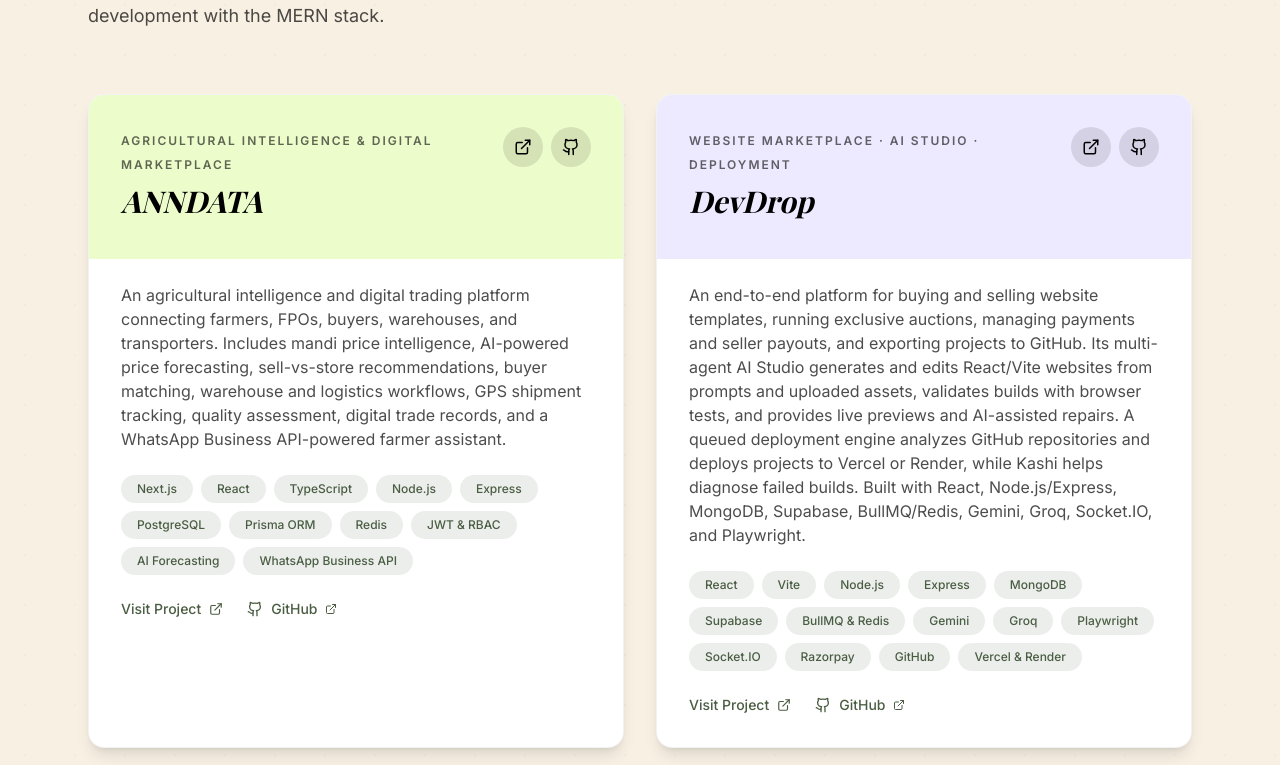
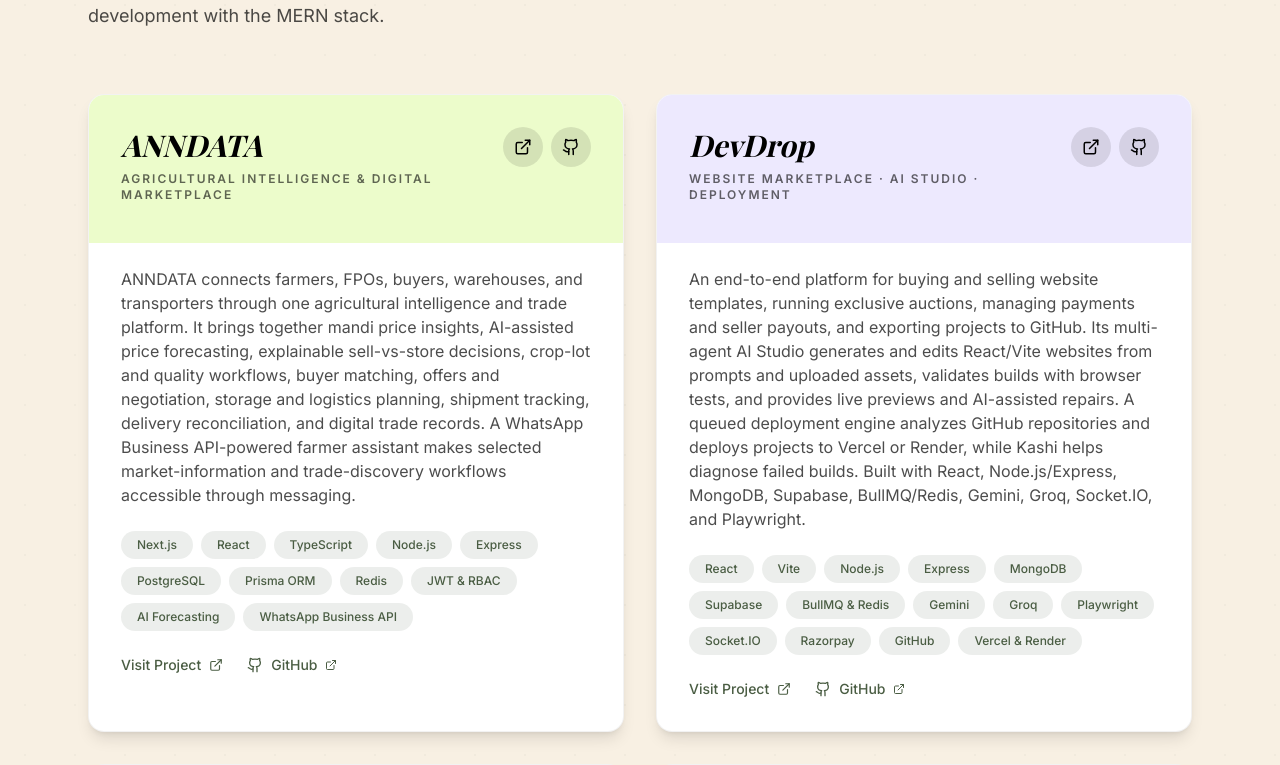
Before and after one commit to RitikPuranik/Portfolio, a React (Vite) app: page / in a window 1280 px wide. Shown: the part 3782-4547 px from the top of the page. Built offline with nearby package versions, Linux system fonts and the light colour scheme; a web font is replaced by a local one.

Commit message:
Improve ANNDATA portfolio summary and reorder project headers

```diff
--- a/src/sections/ProjectsSection.tsx
+++ b/src/sections/ProjectsSection.tsx
@@ -14,7 +14,7 @@
     link: 'https://anndata-jet.vercel.app/',
     github: 'https://github.com/RitikPuranik/Anndata',
     description:
-      'An agricultural intelligence and digital trading platform connecting farmers, FPOs, buyers, warehouses, and transporters. Includes mandi price intelligence, AI-powered price forecasting, sell-vs-store recommendations, buyer matching, warehouse and logistics workflows, GPS shipment tracking, quality assessment, digital trade records, and a WhatsApp Business API-powered farmer assistant.',
+      'ANNDATA connects farmers, FPOs, buyers, warehouses, and transporters through one agricultural intelligence and trade platform. It brings together mandi price insights, AI-assisted price forecasting, explainable sell-vs-store decisions, crop-lot and quality workflows, buyer matching, offers and negotiation, storage and logistics planning, shipment tracking, delivery reconciliation, and digital trade records. A WhatsApp Business API-powered farmer assistant makes selected market-information and trade-discovery workflows accessible through messaging.',
     tags: ['Next.js', 'React', 'TypeScript', 'Node.js', 'Express', 'PostgreSQL', 'Prisma ORM', 'Redis', 'JWT & RBAC', 'AI Forecasting', 'WhatsApp Business API'],
     color: 'bg-lime-100',
   },
@@ -123,12 +123,12 @@
               <div className={`${project.color} p-6 pb-5 sm:p-8 sm:pb-6`}>
                 <div className="mb-4 flex items-start justify-between gap-4">
                   <div className="min-w-0">
-                    <span className="font-body text-xs font-semibold uppercase tracking-[2px] text-black/60">
+                    <h3 className="break-words font-display text-2xl font-bold italic leading-tight text-black lg:text-3xl">
+                      {project.title}
+                    </h3>
+                    <span className="mt-2 block font-body text-xs font-semibold uppercase tracking-[2px] text-black/60">
                       {project.tech}
                     </span>
-                    <h3 className="mt-2 break-words font-display text-2xl font-bold italic leading-tight text-black lg:text-3xl">
-                      {project.title}
-                    </h3>
                   </div>
                   <div className="flex flex-shrink-0 items-center gap-2">
                     <a
```
